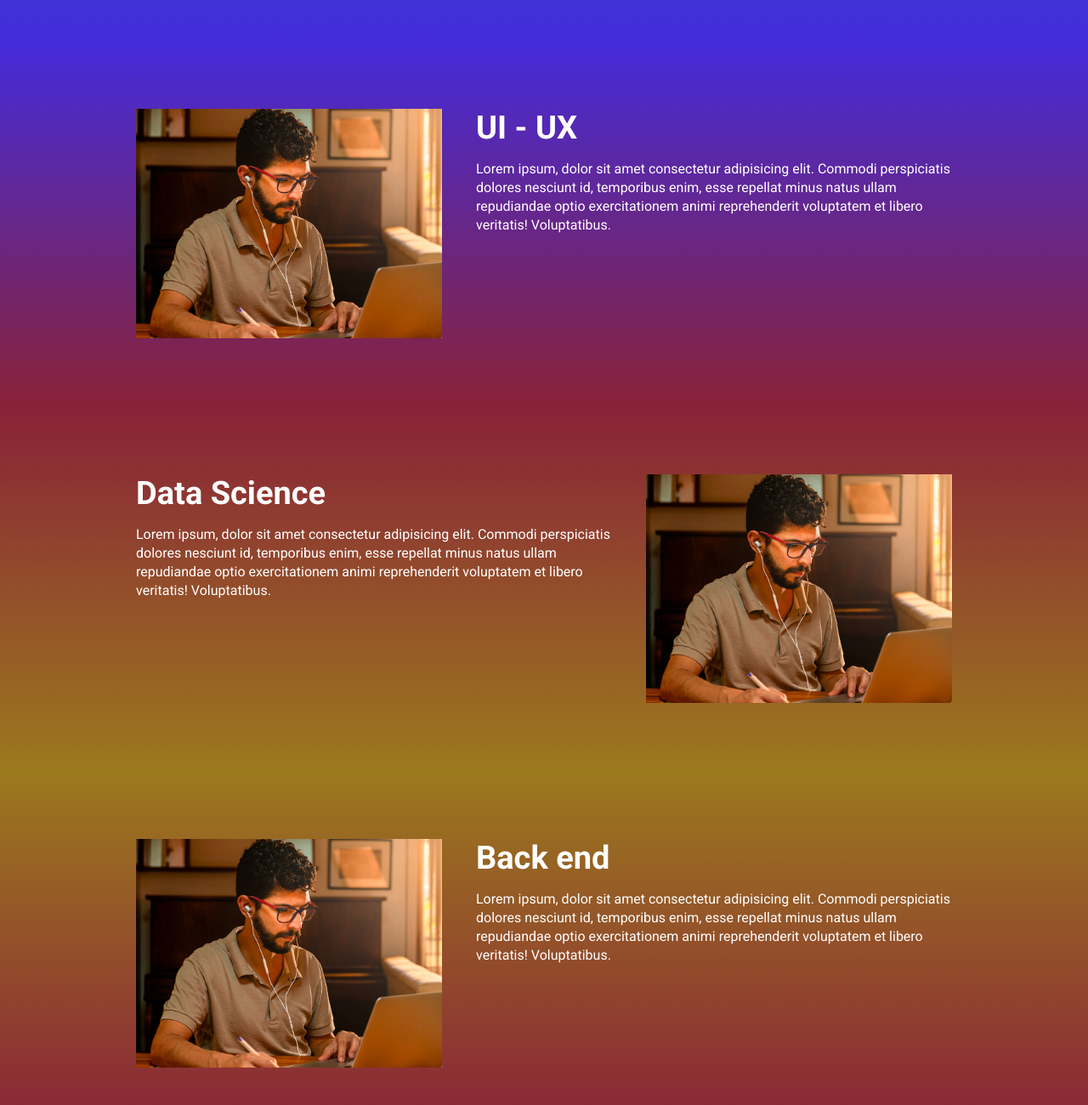
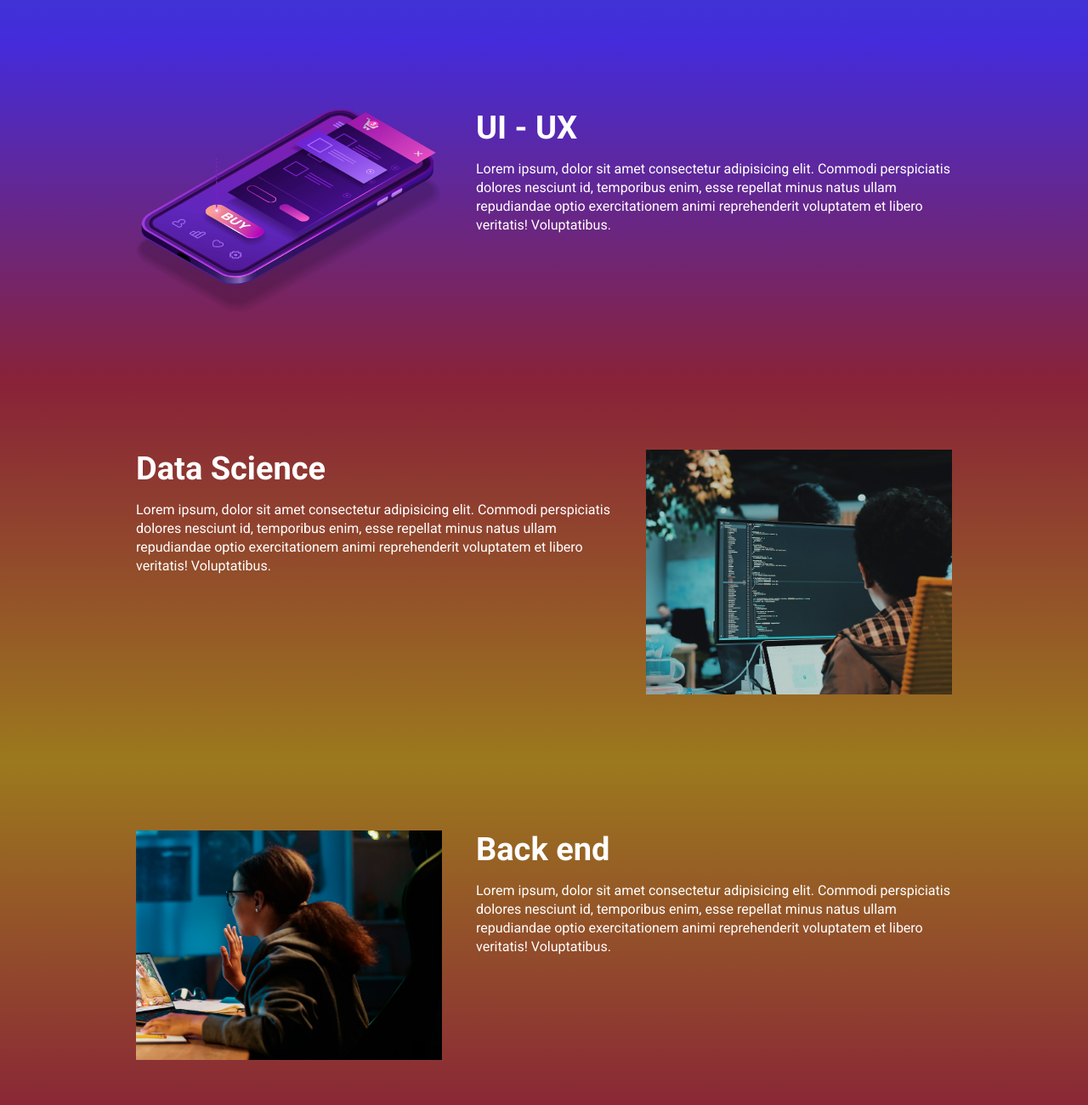
Before and after one commit to EstevaoCa/Ebac_tech_talks_estevao, a website built with Parcel: page src/index.html in a window 1280 px wide. Shown: the part 940-2240 px from the top of the page at 85% size. Built offline with nearby package versions, Linux system fonts and the light colour scheme.

Commit message:
trocando as imagens

```diff
--- a/src/index.html
+++ b/src/index.html
@@ -69,7 +69,7 @@
                     Lorem ipsum, dolor sit amet consectetur adipisicing elit. Commodi perspiciatis dolores nesciunt id, temporibus enim, esse repellat minus natus ullam repudiandae optio exercitationem animi reprehenderit voluptatem et libero veritatis! Voluptatibus.
                 </p>
             </div>
-            <img class="event__image" src="./images/frontend.png" alt="Font end">
+            <img class="event__image" src="./images/ui-ux.png" alt="Font end">
         </div>
     </section>
 
@@ -84,7 +84,7 @@
                     Lorem ipsum, dolor sit amet consectetur adipisicing elit. Commodi perspiciatis dolores nesciunt id, temporibus enim, esse repellat minus natus ullam repudiandae optio exercitationem animi reprehenderit voluptatem et libero veritatis! Voluptatibus.
                 </p>
             </div>
-            <img class="event__image" src="./images/frontend.png" alt="Font end">
+            <img class="event__image" src="./images/data.png" alt="Font end">
         </div>
     </section>
 
@@ -99,7 +99,7 @@
                     Lorem ipsum, dolor sit amet consectetur adipisicing elit. Commodi perspiciatis dolores nesciunt id, temporibus enim, esse repellat minus natus ullam repudiandae optio exercitationem animi reprehenderit voluptatem et libero veritatis! Voluptatibus.
                 </p>
             </div>
-            <img class="event__image" src="./images/frontend.png" alt="Font end">
+            <img class="event__image" src="./images/backend.png" alt="Font end">
         </div>
     </section>
 
```
